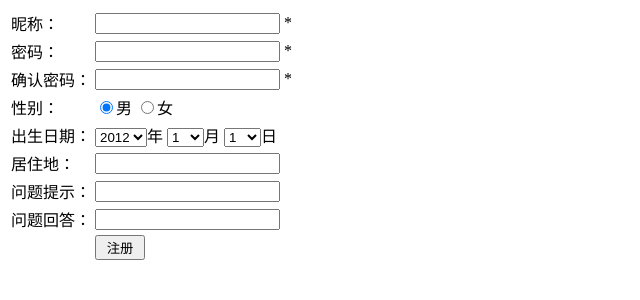
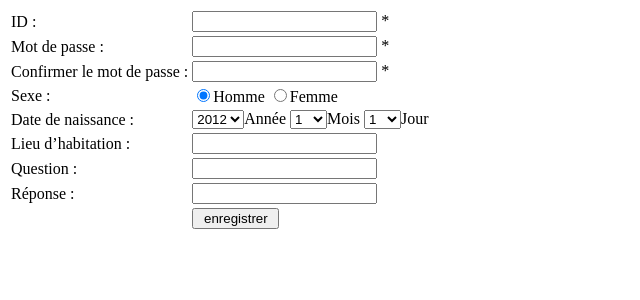
Before and after one commit to gishAkbaraly/chaton, a PHP site: page /regist.php in a window 1280 px wide. Shown: the top 300 px of the page, without its empty margins (0-640 px from the left). Run offline with PHP 8.4, Linux system fonts and the light colour scheme.

Commit message:
traduction de chinois à français

```diff
--- a/chat/agreeqingqiu.php
+++ b/chat/agreeqingqiu.php
@@ -2,7 +2,7 @@
 	session_start();
 
 	if(empty($_SESSION['password'])){
-		echo "<a href='login.php'>登陆</a> <a href='regist.php' target='_blank'>注册</a>";
+		echo "<a href='login.php'>Se connecter</a> <a href='regist.php' target='_blank'>Créer un compte</a>";
 		exit();
 	}
 	header("Content-type:text/html; charset=utf-8");
@@ -24,7 +24,7 @@
 
 	}
 	if($res){
-			echo "<script type='text/javascript'> alert('操作成功'); location.href='qingqiu.php'; </script>";
+			echo "<script type='text/javascript'> alert('opération réussie'); location.href='qingqiu.php'; </script>";
 			exit();
 		}
 
--- a/chat/ck_login.php
+++ b/chat/ck_login.php
@@ -10,7 +10,7 @@
 	$sql = "select id from user where nickname='{$nickname}' and password='{$password}';";
 	$res = mysql_query($sql,$link);
 	if(mysql_num_rows($res)<1){
-		echo "<script type='text/javascript'> alert('用户名或密码错误！'); history.back();</script>";
+		echo "<script type='text/javascript'> alert('Nom ou mot de passe est incorrect!'); history.back();</script>";
 		exit();
 	}else{
 		$_SESSION['nickname'] = $nickname;
--- a/chat/config/dbconfig.php
+++ b/chat/config/dbconfig.php
@@ -4,7 +4,7 @@
 
 	$DBUSER = "root";
 
-	$DBPASSWORD = "Gishou";
+	$DBPASSWORD = "root";
 
 	$DBNAME = "webchat";
 
--- a/chat/delfriend.php
+++ b/chat/delfriend.php
@@ -9,7 +9,7 @@
 	$f_nickname = $_GET['f_nickname'];
 	$sql = "delete from friend where nickname='".$_SESSION['nickname']."' and f_nickname='{$f_nickname}'";
 	if(mysql_query($sql,$link)){
-		echo "<script type='text/javascript'> alert('删除成功'); location.href='index.php'; </script>";	}
+		echo "<script type='text/javascript'> alert('supprimé avec succès'); location.href='index.php'; </script>";	}
 
 
 ?>
--- a/chat/refuseqingqiu.php
+++ b/chat/refuseqingqiu.php
@@ -2,7 +2,7 @@
 	session_start();
 
 	if(empty($_SESSION['password'])){
-		echo "<a href='login.php'>登陆</a> <a href='regist.php' target='_blank'>注册</a>";
+		echo "<a href='login.php'>Se connecter</a> <a href='regist.php' target='_blank'>Créer un compte</a>";
 		exit();
 	}
 	header("Content-type:text/html; charset=utf-8");
@@ -13,7 +13,7 @@
 	$sql = "delete from friend where id='{$id}';";
 	$res = mysql_query($sql,$link);
 	if($res){
-		echo "<script type='text/javascript'> alert('已拒绝'); location.href='qingqiu.php'; </script>";
+		echo "<script type='text/javascript'> alert('Vous avez refusé d\\'invitation); location.href='qingqiu.php'; </script>";
 		exit();
 	}
 
--- a/chat/regist.php
+++ b/chat/regist.php
@@ -10,25 +10,25 @@
 <form action="regist1.php" method="post">
 	<table id="table1">
 		<tr>
-		<td class="td1">昵称：</td>
+			<td class="td1">ID :</td>
 			<td><input type="text"  name="nickname" /> *</td>
 		</tr>
 
 		<tr>
-		<td class="td1">密码：</td>
+			<td class="td1">Mot de passe :</td>
 			<td><input type="password" name="password" /> *</td>
 		</tr>
 
 		<tr>
-		<td class="td1">确认密码：</td>
+			<td class="td1">Confirmer le mot de passe :</td>
 			<td><input type="password" name="password2" /> *</td>
 		</tr>
 		<tr>
-		<td class="td1">性别：</td>
-		<td><input type="radio" value='男' name="sex" checked="checked" />男  <input type="radio" value='女' name="sex" />女</td>
+			<td class="td1">Sexe :</td>
+			<td><input type="radio" value='H' name="sex" checked="checked" />Homme  <input type="radio" value='F' name="sex" />Femme</td>
 		</tr>
 		<tr>
-		<td class="td1">出生日期：</td>
+			<td class="td1">Date de naissance :</td>
 			<td>
 				<select name="yyyy">
 					<?php
@@ -36,41 +36,38 @@
 						echo "<option value='{$i}'>$i</option>";
 					}
 					?>
-		</select>年
+				</select>Année
 				<select name="mm">
 					<?php
 					for($i=1;$i<=12;$i++){
 						echo "<option value='{$i}'>$i</option>";
 					}
 					?>
-		</select>月
+				</select>Mois
 				<select name="dd">
 					<?php
 					for($i=1;$i<=31;$i++){
 						echo "<option value='{$i}'>$i</option>";
 					}
 					?>
-		</select>日
+				</select>Jour
 			</td>
 		</tr>
 		<tr>
-		<td class="td1">居住地：</td>
+			<td class="td1">Lieu d’habitation :</td>
 			<td><input type="text" name="address" /></td>
 		</tr>
 		<tr>
-		<td class="td1">问题提示：</td>
+			<td class="td1">Question :</td>
 			<td><input type="text" name="question" /></td>
 		</tr>
 		<tr>
-		<td class="td1">问题回答：</td>
+			<td class="td1">Réponse :</td>
 			<td><input type="text" name="answer" /></td>
 		</tr>
 		<tr>
 			<td></td>
-		<td><input type="submit" value=" 注册 " id="submit" /></td>
+			<td><input type="submit" value=" enregistrer " id="submit" /></td>
 		</tr>
 	</table>
 </form>
-
-</body>
-</html>
--- a/chat/sendmes.php
+++ b/chat/sendmes.php
@@ -13,7 +13,7 @@
 	//file_put_contents("log.txt",$sql."\r\n",FILE_APPEND);
 	$res = mysql_query($sql,$link);
 	if(!$res){
-		echo ""; //发送失败
+		echo ""; //Échec de l'envoi
 	}else{
 		date_default_timezone_set("PRC");
 		echo date("H:i:s");
```
Also changed, not shown: chat/addfriend.php (+6 -6 lines), chat/addfriend1.php (+4 -4 lines), chat/include/dbconn.php (+13 -4 lines), chat/index.php (+6 -6 lines), chat/login.php (+5 -5 lines), chat/message.php (+7 -7 lines), chat/qingqiu.php (+6 -6 lines), chat/regist1.php (+7 -7 lines). Lines whose indentation alone changed are shown as unchanged.
